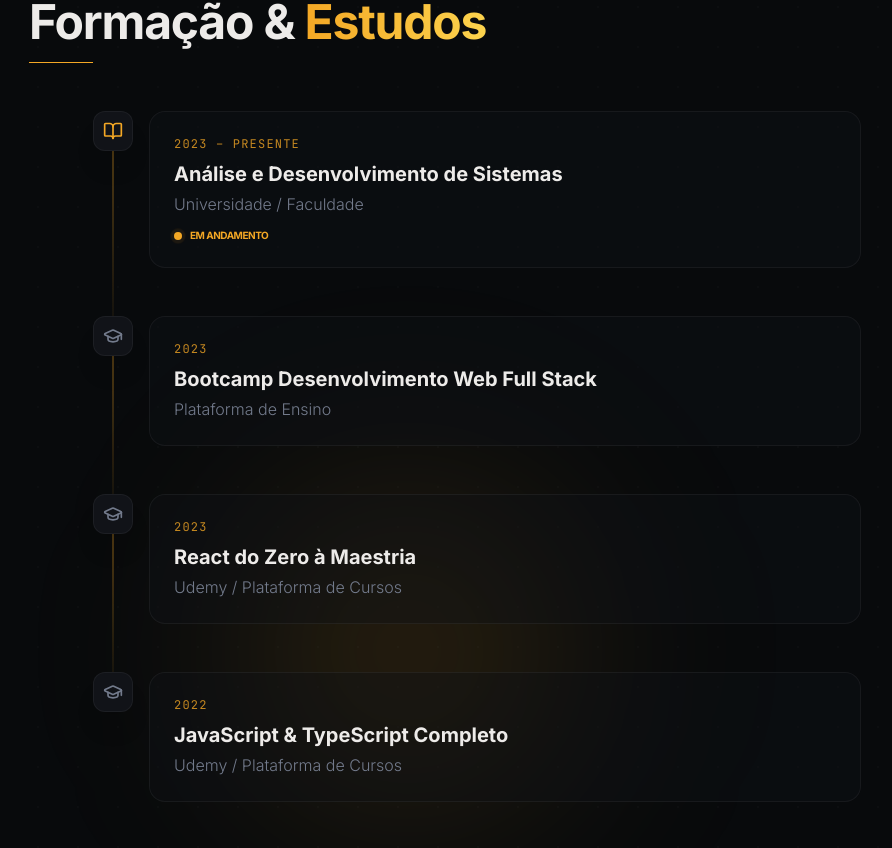
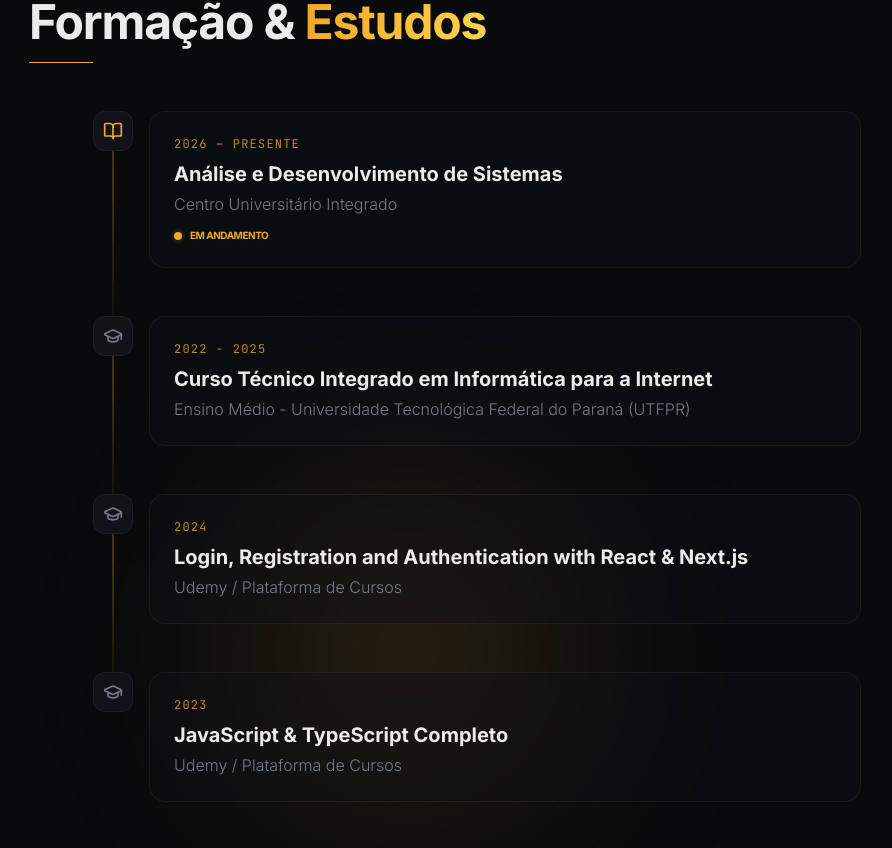
Before and after one commit to valmirpst/portfolio, a React (Vite) app: page / in a window 1280 px wide. Shown: the part 2673-3521 px from the top of the page, without its empty margins (163-1055 px from the left). Built offline with nearby package versions, Linux system fonts and the light colour scheme; the HTML template or start-up script is replaced by a standard one.

Commit message:
feat: update EducationSection with new education entries and correct periods; refine institution names

```diff
--- a/src/components/EducationSection.tsx
+++ b/src/components/EducationSection.tsx
@@ -13,26 +13,27 @@ interface Education {
 const educationItems: Education[] = [
   {
     title: "Análise e Desenvolvimento de Sistemas",
-    institution: "Universidade / Faculdade",
-    period: "2023 – Presente",
+    institution: "Centro Universitário Integrado",
+    period: "2026 – Presente",
     status: "em andamento",
   },
   {
-    title: "Bootcamp Desenvolvimento Web Full Stack",
-    institution: "Plataforma de Ensino",
-    period: "2023",
+    title: "Curso Técnico Integrado em Informática para a Internet",
+    institution:
+      "Ensino Médio - Universidade Tecnológica Federal do Paraná (UTFPR)",
+    period: "2022 - 2025",
     status: "concluído",
   },
   {
-    title: "React do Zero à Maestria",
+    title: "Login, Registration and Authentication with React & Next.js",
     institution: "Udemy / Plataforma de Cursos",
-    period: "2023",
+    period: "2024",
     status: "concluído",
   },
   {
     title: "JavaScript & TypeScript Completo",
     institution: "Udemy / Plataforma de Cursos",
-    period: "2022",
+    period: "2023",
     status: "concluído",
   },
 ];
```
